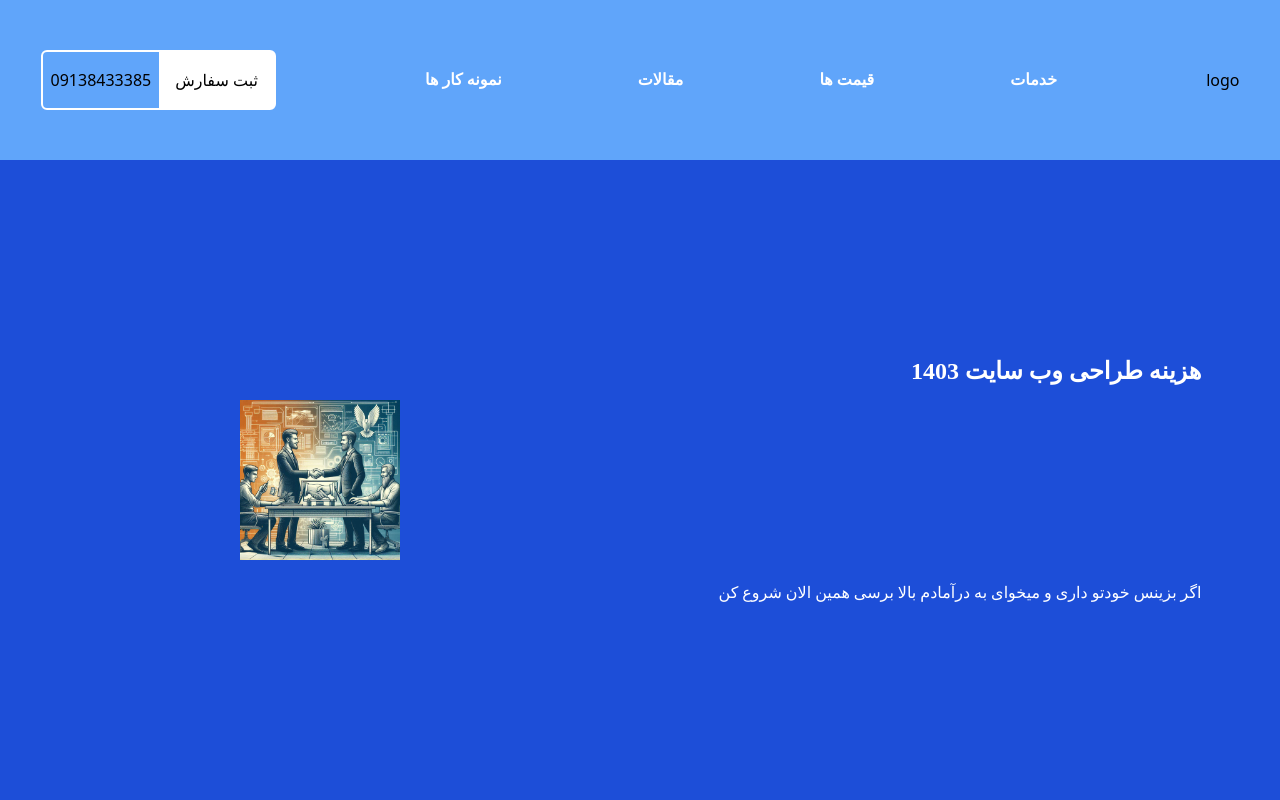
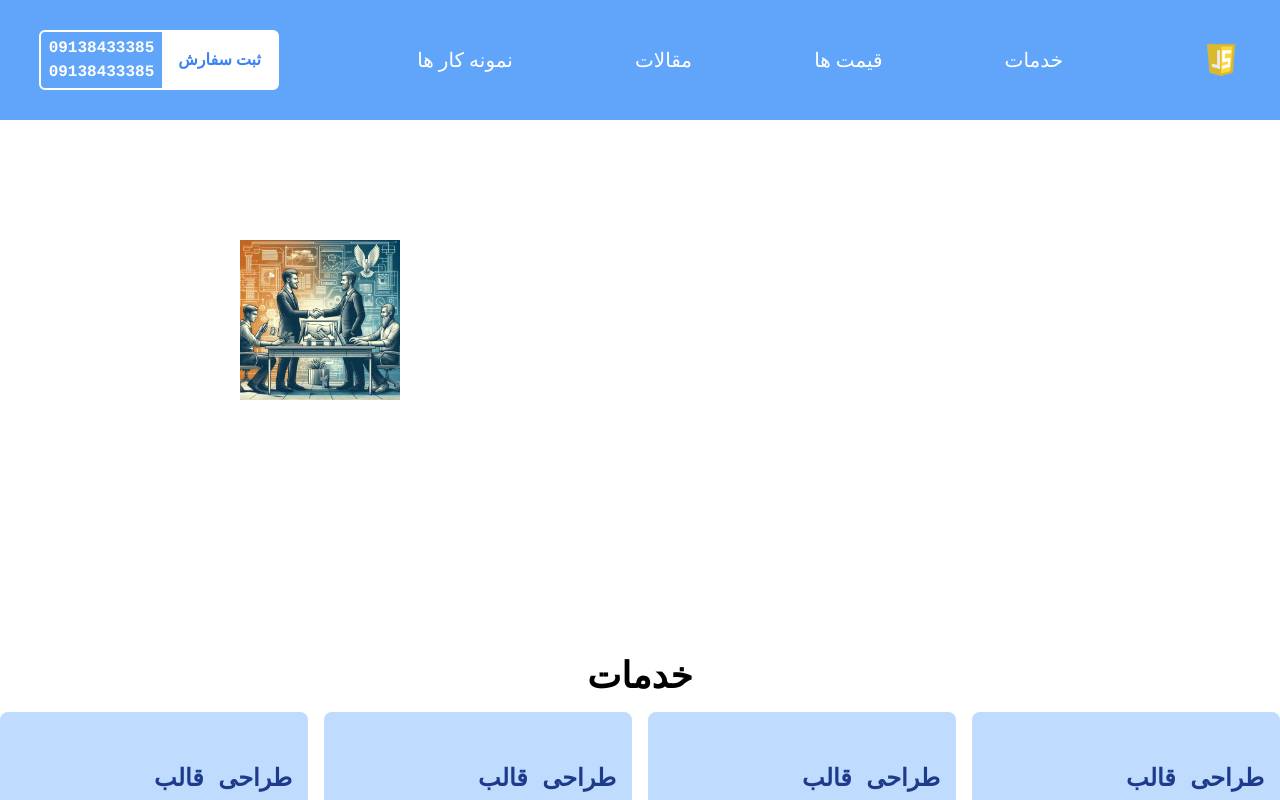
Before and after one commit to Ramtinzand1395/work-sample, a React (Vite) app: page / in a window 1280 px wide. Shown: the top 800 px of the page. Built offline with nearby package versions, Linux system fonts and the light colour scheme.

Commit message:
ramtin 2

```diff
--- a/src/components/Header.tsx
+++ b/src/components/Header.tsx
@@ -1,15 +1,13 @@
 import React from "react";
-import header from "../assets//header.jpg";
+import header from "../assets/header.jpg";
 import Navbar from "./navbar/Navbar";
 const Header = () => {
   return (
-    <div className="w-full h-[80vh] bg-blue-700">
-      <div className=" font-tanha grid grid-cols-2 items-center ">
+    <div className="w-full h-[80vh] ">
+      <div className=" grid grid-cols-2 items-center ">
         <div className="flex flex-col items-start justify-evenly h-[80vh] text-white mx-auto">
-          <h2 className="font-bold text-2xl font-tanha">
-            هزینه طراحی وب سایت 1403
-          </h2>
-          <p className="font-vazir">
+          <h2 className="font-bold text-2xl font-t ">هزینه طراحی وب سایت 1403</h2>
+          <p>
             اگر بزینس خودتو داری و میخوای به درآمادم بالا برسی همین الان شروع کن
           </p>
         </div>
--- a/src/components/navbar/Navbar.tsx
+++ b/src/components/navbar/Navbar.tsx
@@ -1,29 +1,46 @@
-import React from "react";
-
+import React, { useEffect, useState } from "react";
+import logo from "../../assets/js.png"
 const Navbar = () => {
+  const [navState, setNavState] = useState(false);
+  const onNavScroll = () => {
+    if (window.scrollY > 30) {
+      setNavState(true);
+    } else {
+      setNavState(false);
+    }
+  };
+  useEffect(() => {
+    window.addEventListener("scroll", onNavScroll);
+    return () => {
+      window.removeEventListener("scroll", onNavScroll);
+    };
+  }, []);
   return (
-    <div className="w-full h-[20vh] flex items-center justify-around bg-blue-400 ">
-      <div className="">logo</div>
-      <div className=" text-white font-semibold font-vazir cursor-pointer flex items-center justify-around w-[60vw]">
-          <p className="hover:text-red-500 transition-all duration-150">
-            خدمات
-          </p>
+    <div
+      className={`fixed top-0 w-full h-[15vh] flex items-center justify-around bg-blue-400 transition-all duration-200 ${
+        navState ? "bg-blue-700 bg-opacity-80" : "bg-blue-400"
+      }`}
+    >
+      <div className="">
+        <img src={logo} className="w-10 h-10" alt="" />
+      </div>
+      <div className=" text-white text-xl font-vazir cursor-pointer flex items-center justify-around w-[60vw]">
+        <p className="hover:text-red-500 transition-all duration-150">خدمات</p>
         <p className="hover:text-red-500 transition-all duration-150">
           قیمت ها
         </p>
-          <p className="hover:text-red-500 transition-all duration-150">
-            مقالات
-          </p>
+        <p className="hover:text-red-500 transition-all duration-150">مقالات</p>
         <p className="hover:text-red-500 transition-all duration-150">
           نمونه کار ها
         </p>
       </div>
       <div className="w-auto flex items-center border-2 border-white rounded-md">
         <div className="bg-white p-4">
-          <p>ثبت سفارش </p>
+          <p className="text-blue-500 font-semibold font-tanha">ثبت سفارش </p>
         </div>
-        <div className="mx-2">
-          <p>09138433385</p>
+        <div className="mx-2 flex flex-col ">
+          <p className="hover:text-white cursor-pointer text-white font-bold">09138433385</p>
+          <p className="hover:text-white cursor-pointer text-white font-bold">09138433385</p>
         </div>
       </div>
     </div>
--- a/src/index.css
+++ b/src/index.css
@@ -5,4 +5,5 @@
   padding: 0;
   margin: 0;
   box-sizing: border-box;
+  font-family: 'vazir', Courier, monospace;
 }
```
Also changed, not shown: src/assets/js.png (added). Lines whose indentation alone changed are shown as unchanged.
